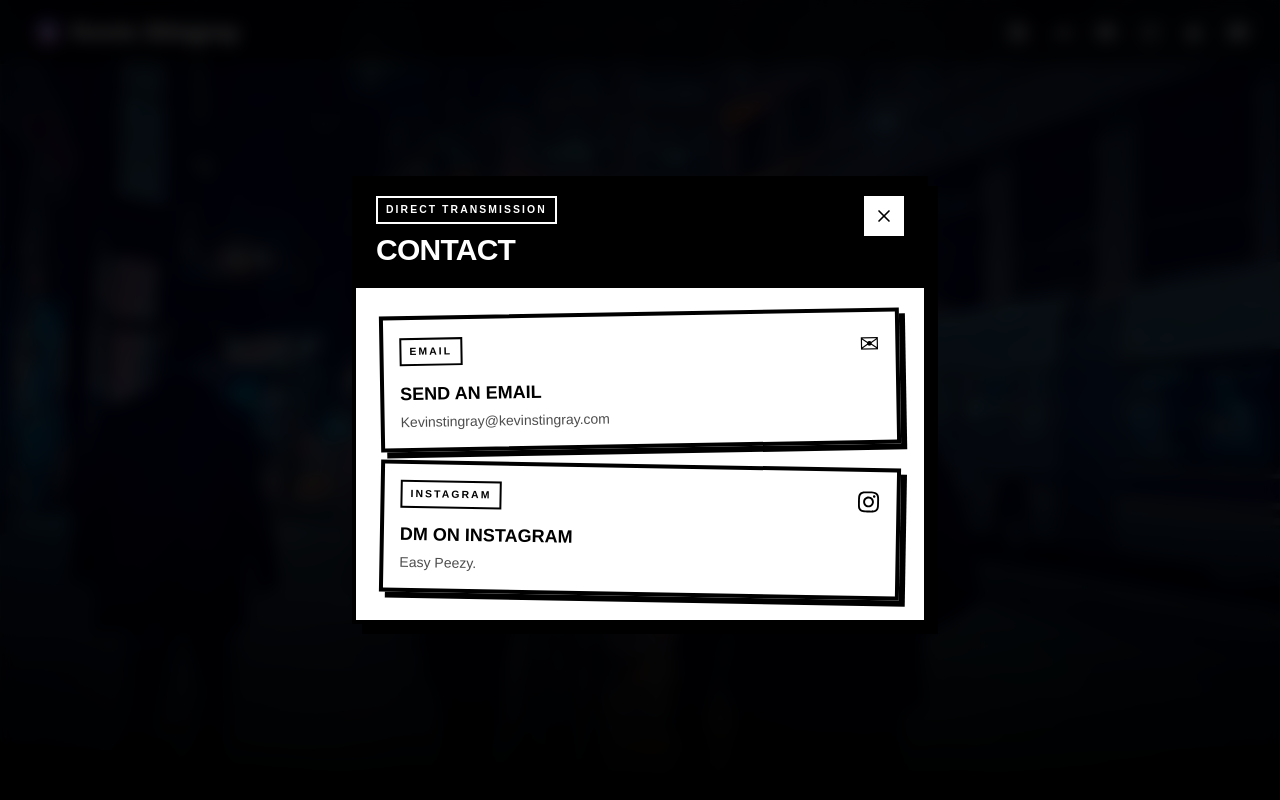
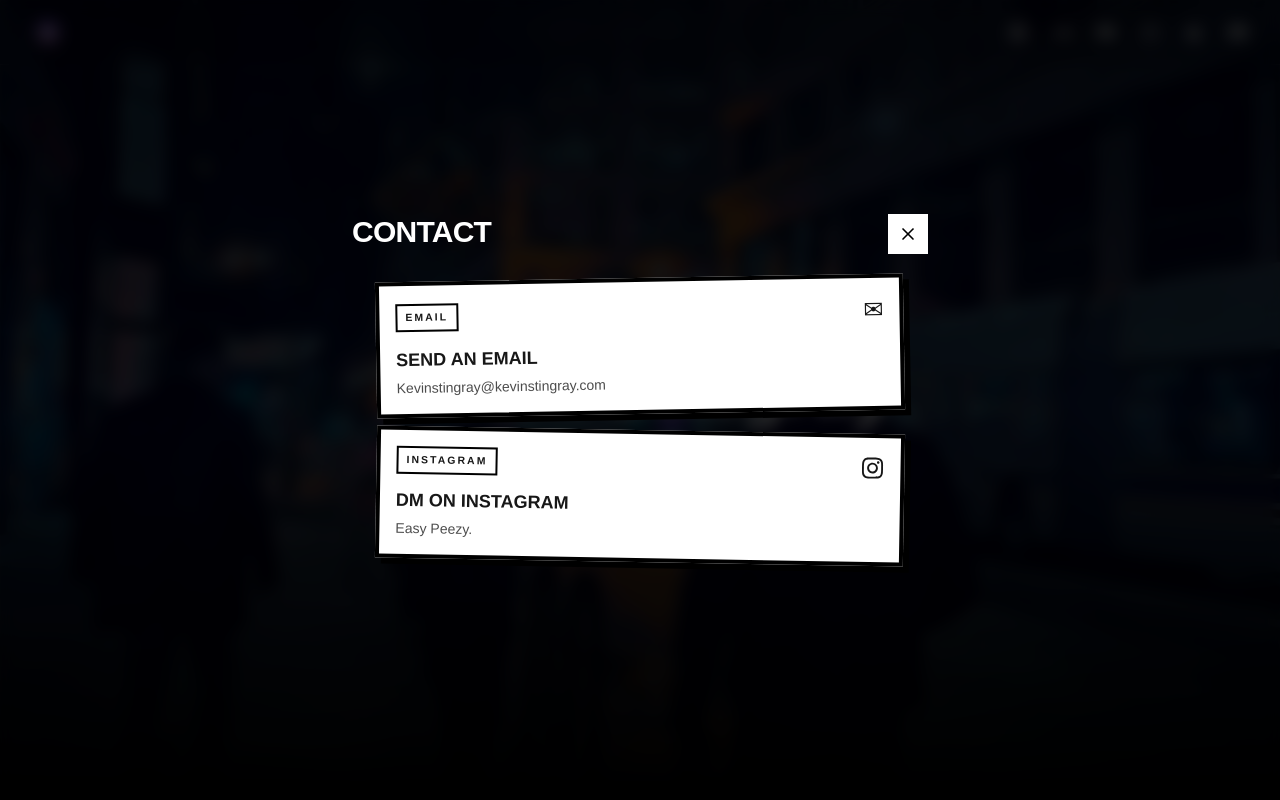
Before and after one commit to gearkid1127/kevin-stingray, a Next.js app: page / in a window 1280 px wide. Both pictures are taken after a click on the button "Contact". Shown: the top 800 px of the page. Built offline with nearby package versions, Linux system fonts and the light colour scheme.

Commit message:
working on making better contact modal

```diff
--- a/app/components/Nav.tsx
+++ b/app/components/Nav.tsx
@@ -71,7 +71,7 @@ export default function Nav() {
 
   return (
     <>
-      <nav className="fixed top-0 left-0 right-0 z-50 border-b border-white/10 bg-black/60 backdrop-blur-md">
+      <nav className="fixed top-0 left-0 right-0 z-50 border-b border-white/10 bg-black/10 backdrop-blur-md">
         <div className="mx-auto max-w-7xl px-4 sm:px-6 lg:px-8">
           <div className="flex h-16 items-center justify-between">
             <Link
@@ -85,7 +85,6 @@ export default function Nav() {
                 height={32}
                 className="mr-2"
               />
-              Kevin Stingray
             </Link>
 
             <div className="hidden items-center space-x-6 md:flex">
@@ -97,7 +96,7 @@ export default function Nav() {
                   rel="noopener noreferrer"
                   aria-label={link.label}
                   title={link.label}
-                  className="text-white/60 transition hover:scale-110 hover:text-white hover:drop-shadow-[0_0_6px_rgba(255,255,255,0.6)]"
+                  className="text-white/60 transition hover:scale-110 hover:text-white hover:drop-shadow-[0_0_6px_rgba(255,255,255,0.6)] cursor-pointer"
                 >
                   {link.icon}
                 </a>
@@ -108,7 +107,7 @@ export default function Nav() {
                 onClick={() => setIsContactOpen(true)}
                 aria-label="Contact"
                 title="Contact"
-                className="text-white/60 transition hover:scale-110 hover:text-white hover:drop-shadow-[0_0_6px_rgba(255,255,255,0.6)]"
+                className="text-white/60 transition hover:scale-110 hover:text-white hover:drop-shadow-[0_0_6px_rgba(255,255,255,0.6)] cursor-pointer"
               >
                 <FaEnvelope size={20} />
               </button>
@@ -117,7 +116,7 @@ export default function Nav() {
             <button
               type="button"
               onClick={() => setIsOpen((prev) => !prev)}
-              className="p-2 text-white md:hidden"
+              className="p-2 text-white md:hidden cursor-pointer"
               aria-label="Toggle menu"
             >
               {isOpen ? <X size={24} /> : <Menu size={24} />}
@@ -154,7 +153,6 @@ export default function Nav() {
         </div>
       </nav>
 
-
       <div
         className={`fixed inset-0 z-60 flex items-center justify-center px-4 backdrop-blur-sm transition-all duration-300 ${
           isContactOpen
@@ -164,19 +162,16 @@ export default function Nav() {
         onClick={() => setIsContactOpen(false)}
       >
         <div
-            className={`relative w-full max-w-xl border-4 border-black bg-white text-black shadow-[10px_10px_0_0_rgba(0,0,0,1)] transition-all duration-300 ease-out ${
+          className={`relative w-full max-w-xl transition-all duration-300 ease-out ${
             isContactOpen
               ? "translate-y-0 scale-100 opacity-100"
               : "translate-y-6 scale-95 opacity-0"
           }`}
           onClick={(event) => event.stopPropagation()}
         >
-            <div className="relative border-b-4 border-black bg-black px-5 py-4 text-white">
+          <div className="relative w-full max-w-xl text-white">
             <div className="flex items-start justify-between gap-4">
               <div>
-                  <p className="mb-2 inline-block border-2 border-white px-2 py-1 text-[0.65rem] font-black uppercase tracking-[0.2em]">
-                    Direct Transmission
-                  </p>
                 <h2 className="text-3xl font-black uppercase tracking-tight">
                   Contact
                 </h2>
@@ -235,9 +230,7 @@ export default function Nav() {
                   <FaInstagram size={24} />
                 </div>
 
-                  <p className="text-lg font-black uppercase">
-                    DM on Instagram
-                  </p>
+                <p className="text-lg font-black uppercase">DM on Instagram</p>
                 <p className="mt-1 text-sm text-black/70">Easy Peezy.</p>
               </a>
             </div>
```
Lines whose indentation alone changed are shown as unchanged.
